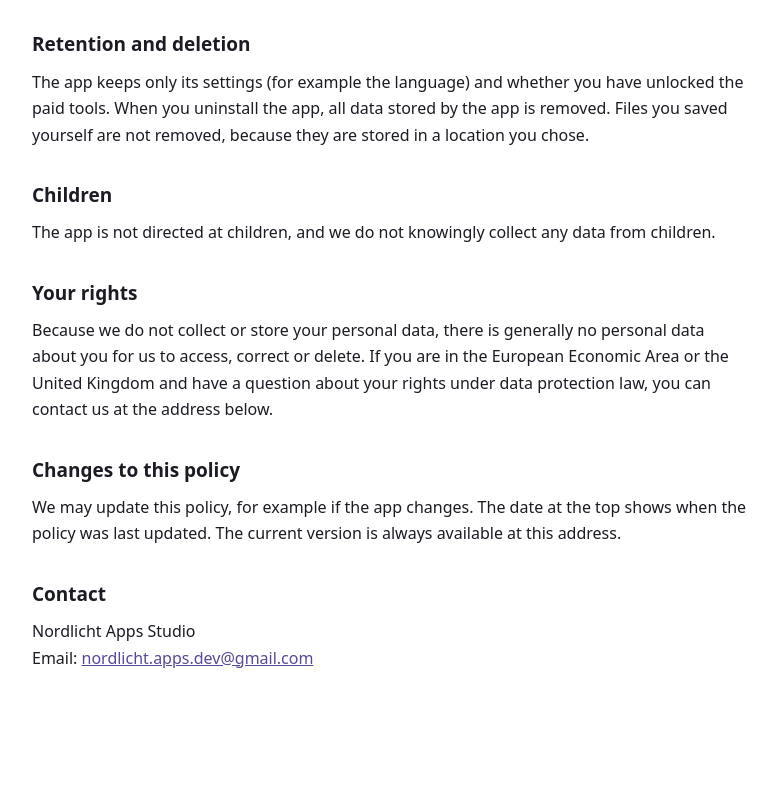
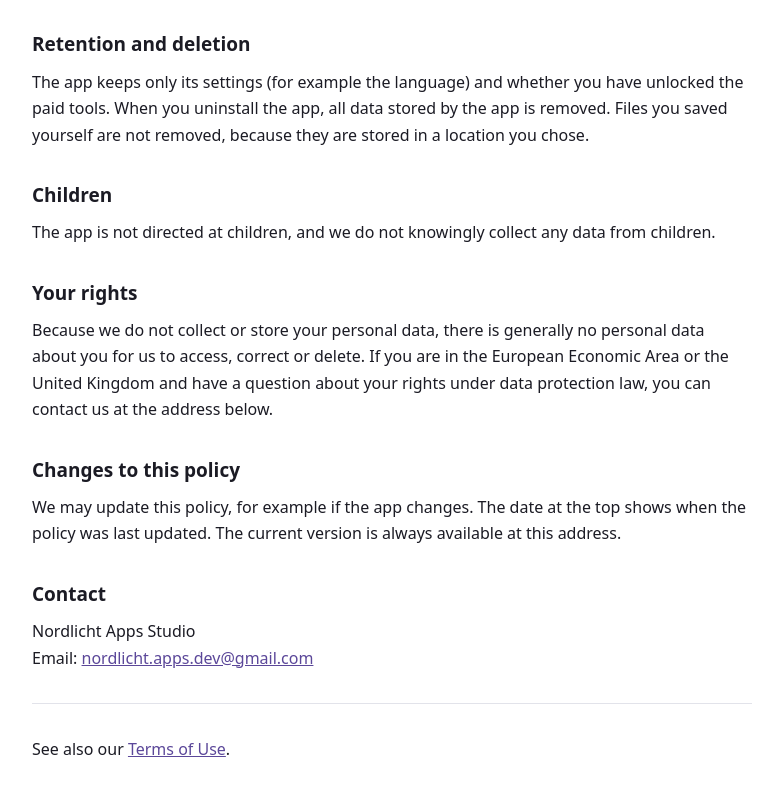
Before and after one commit to nordlicht-apps/nordlicht-apps.github.io, a plain HTML site: page pagetto/privacy/index.html in a window 1280 px wide. Shown: the part 1178-1974 px from the top of the page, without its empty margins (248-1024 px from the left). Before the commit the page ends 1921 px from the top, so only its background shows below. Drawn offline with Linux system fonts and the light colour scheme.

Commit message:
Update index.html

```diff
--- a/pagetto/privacy/index.html
+++ b/pagetto/privacy/index.html
@@ -64,6 +64,8 @@ hr{border:0;border-top:1px solid var(--line);margin:32px 0}
 
 <h2>Contact</h2>
 <p>Nordlicht Apps Studio<br>Email: <a href="mailto:nordlicht.apps.dev@gmail.com">nordlicht.apps.dev@gmail.com</a></p>
+<hr>
+<p>See also our <a href="https://nordlicht-apps.github.io/pagetto/terms/">Terms of Use</a>.</p>
 </main>
 </body>
 </html>
```
